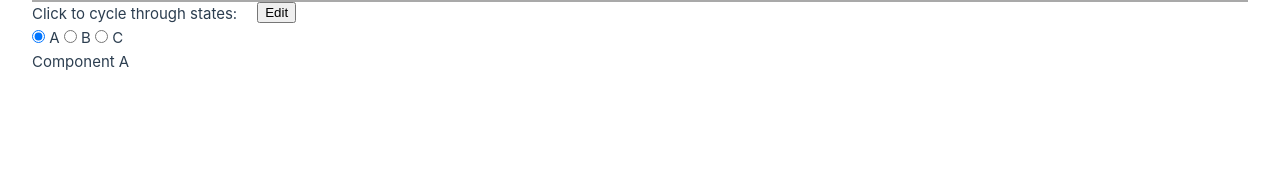
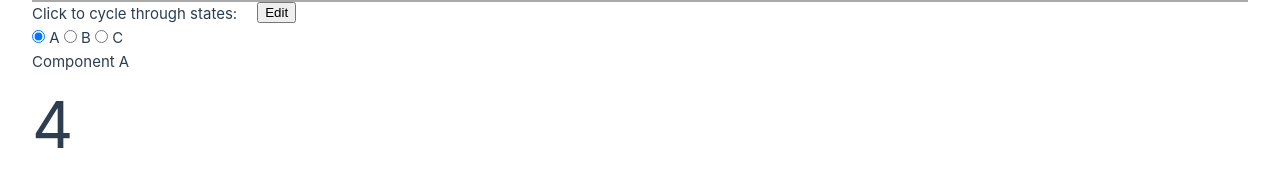
Before and after one commit to Johnny-Jackpot/sandbox, a Vue app in the folder vue/vue-project/: page /build-in-components/transition in a window 1280 px wide. Shown: the part 684-870 px from the top of the page. Built offline with nearby package versions, Linux system fonts and the light colour scheme; the HTML template or start-up script is replaced by a standard one.

Commit message:
transition with the 'key' attr

```diff
--- /dev/null
+++ b/vue/vue-project/src/components/build-in-components/transition/TransitionWithKeyAttr.vue
@@ -0,0 +1,42 @@
+<script setup lang="ts">
+import { onBeforeUnmount, ref } from 'vue';
+
+const count = ref(0)
+
+const intervalId = setInterval(() => {
+  count.value++
+}, 1000);
+
+onBeforeUnmount(() => {
+  clearInterval(intervalId)
+})
+</script>
+
+<template>
+  <div class="wrapper">
+    <Transition mode="out-in">
+      <span :key="count">{{ count }}</span>
+    </Transition>
+  </div>
+</template>
+
+<style scoped>
+span {
+  font-size: 4rem;
+}
+
+.wrapper {
+  position: relative;
+}
+
+.v-enter-active,
+.v-leave-active {
+  position: absolute;
+  transition: opacity 0.5s ease;
+}
+
+.v-enter-from,
+.v-leave-to {
+  opacity: 0;
+}
+</style>
--- a/vue/vue-project/src/views/build-in-components/TransitionView.vue
+++ b/vue/vue-project/src/views/build-in-components/TransitionView.vue
@@ -7,6 +7,7 @@ import NestedTransitions from '@/components/build-in-components/transition/Neste
 import TransitionBasicUsage from '@/components/build-in-components/transition/TransitionBasicUsage.vue';
 import TransitionBetweenElements from '@/components/build-in-components/transition/TransitionBetweenElements.vue';
 import TransitionsBetweenComponents from '@/components/build-in-components/transition/TransitionsBetweenComponents.vue';
+import TransitionWithKeyAttr from '@/components/build-in-components/transition/TransitionWithKeyAttr.vue';
 
 const show = ref(true)
 
@@ -24,6 +25,7 @@ const show = ref(true)
     <NestedTransitions />
     <TransitionBetweenElements />
     <TransitionsBetweenComponents />
+    <TransitionWithKeyAttr />
   </div>
 </template>
 
```
